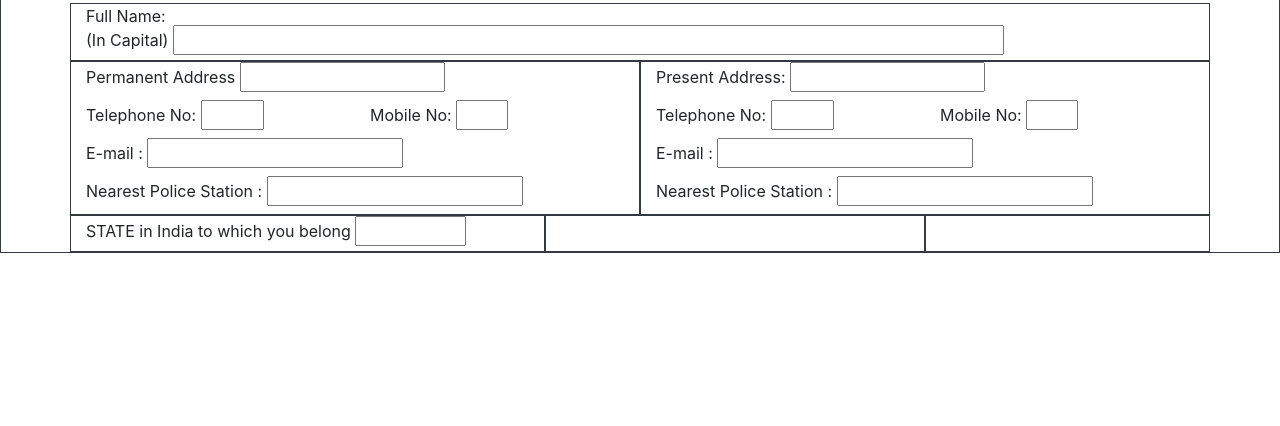
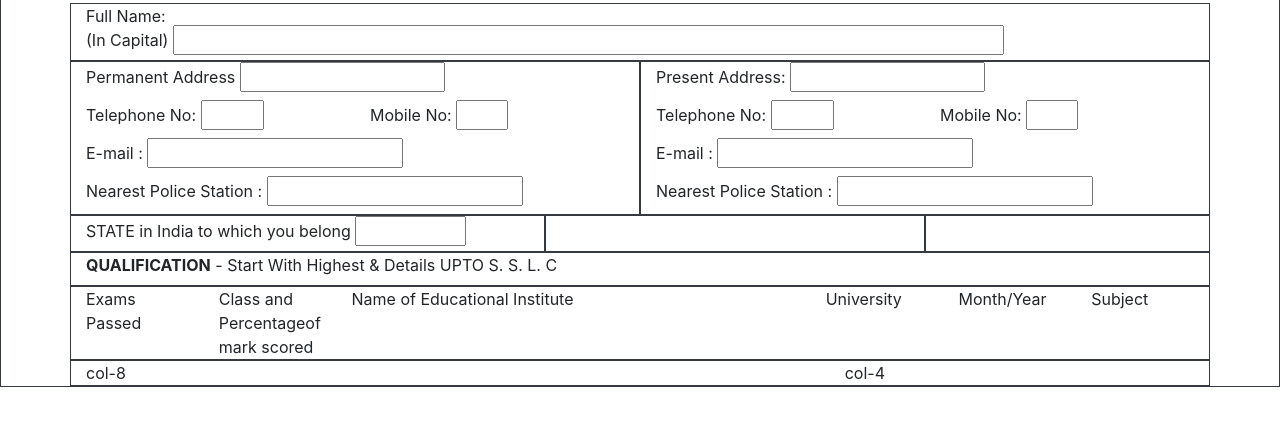
Before and after one commit to ashlynsthirteen/biodata-bootstrap, a plain HTML site: page index.html in a window 1280 px wide. Shown: the part 298-724 px from the top of the page. Drawn offline with nearby package versions, Linux system fonts and the light colour scheme.

Commit message:
added qualifications

```diff
--- a/index.html
+++ b/index.html
@@ -84,7 +84,6 @@
               <input type="text"></input>
             </label>
           </div>
-
         </div>
         <div class="row">
           <div class="col-sm-5 border border-dark ">
@@ -93,6 +92,23 @@
           </div>
           <div class="col-sm-4 border border-dark"></div>
           <div class="col-sm-3 border border-dark"></div>
+      </div>
+      <div class="row">
+        <div class="col-sm-12 border border-dark w-100">
+          <label class="font-weight-bold">QUALIFICATION</label> <span>-  Start With Highest & Details UPTO S. S. L. C</span>
+        </div>
+      </div>
+      <div class="row border border-dark">
+        <div class="col">Exams Passed</div>
+        <div class="col">Class and Percentageof mark scored</div>
+        <div class="col-5">Name of Educational Institute</div>
+        <div class="col">University</div>
+        <div class="col">Month/Year</div>
+        <div class="col">Subject</div>
+      </div>
+      <div class="row border border-dark">
+        <div class="col-8">col-8</div>
+        <div class="col-4">col-4</div>
       </div>
       </form>
     </div>
```
